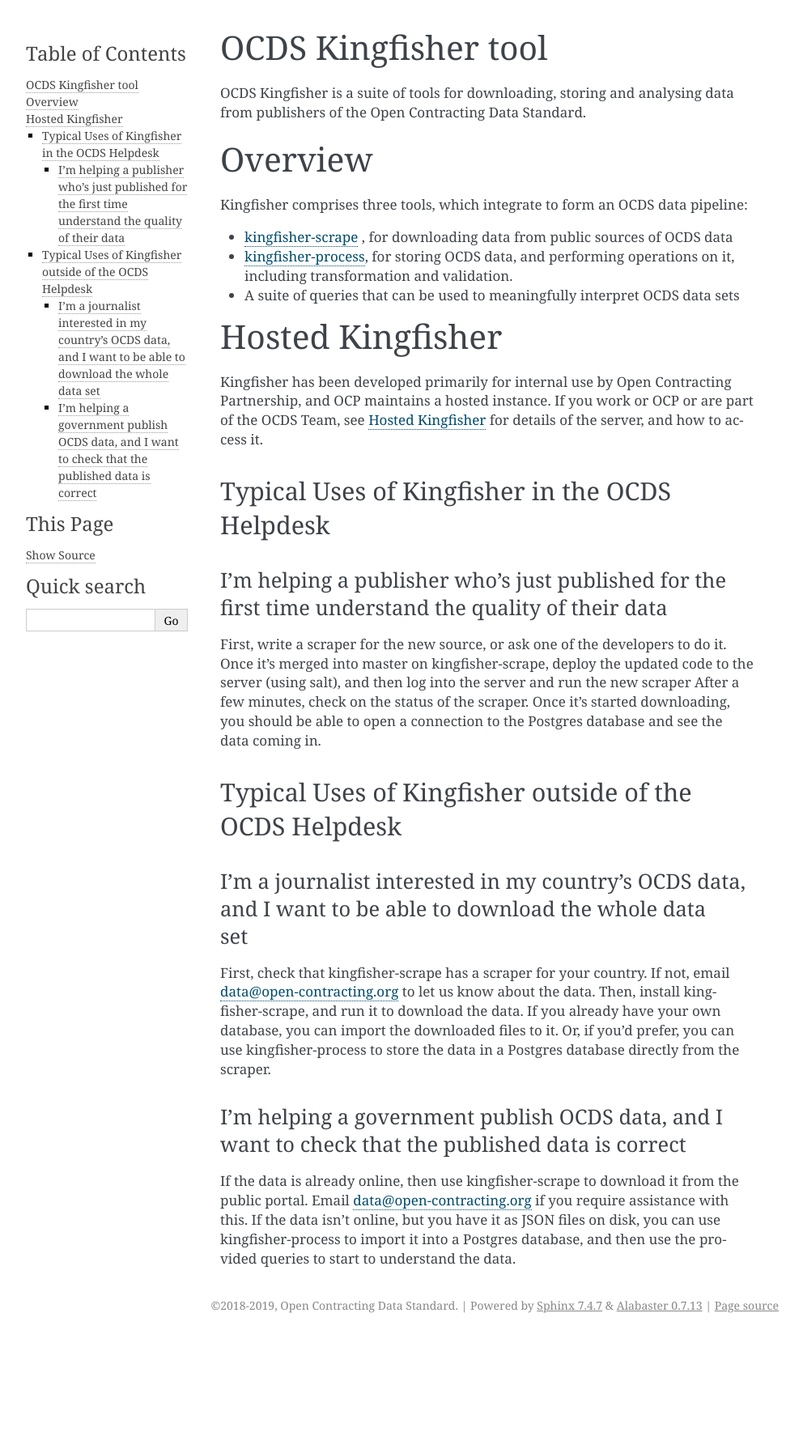
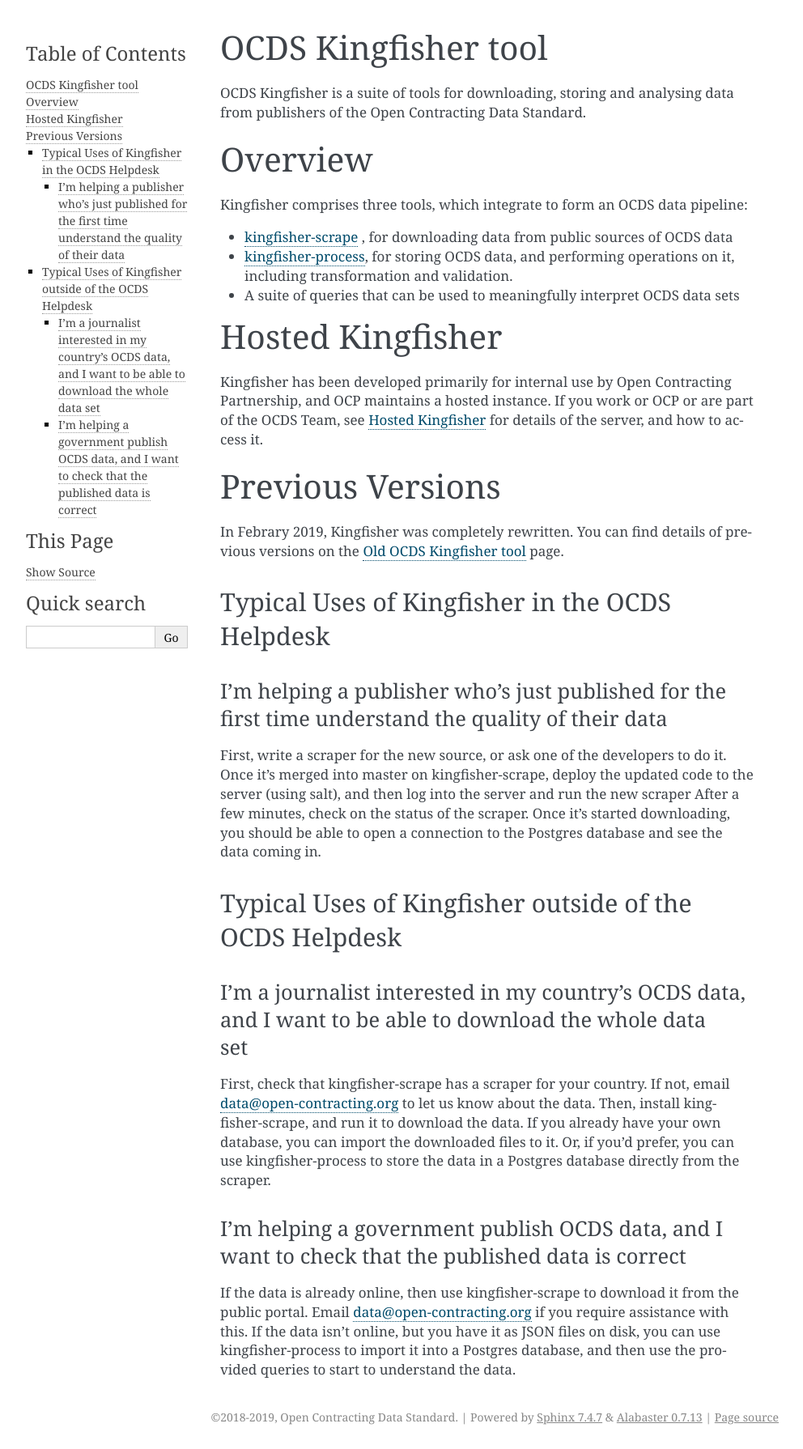
Before and after one commit to open-contracting-archive/kingfisher-vagrant, a Sphinx documentation site: the page built from docs/index.rst, in a window 1280 px wide. Shown: the whole page at 81% size, without its empty margins (148-1140 px from the left). Built offline with Sphinx 7.4.7, drawn with Linux system fonts in a browser that asks for light colours; before the commit the page ends 1652 px from its top, so only the background shows below that.

Commit message:
Updates after review

```diff
--- a/docs/hosted.rst
+++ b/docs/hosted.rst
@@ -8,7 +8,7 @@
 
 The server can be found at 195.201.163.242. You can connect via SSH to run commands, or via a Postgres client to run queries on the database (see below)
 
-There is a development server at ocdskingfisher-dev.default.opendataservices.uk0.bigv.io. If you're involved in the development of new Kingfisher components, you may be asked to log into the dev server to try things out. If so, substitiute the address of the dev server for the address of the live server in the examples below.
+From time to time, we create development servers to try things out before deploying them. If you're involved in the development of new Kingfisher components, you may be asked to log into the dev server to try things out. If so, substitiute the address of the dev server you've been provided with for the address of the live server in the examples below.
 
 Over the course of a typical use of Hosted Kingfisher, you'll need to log in to run scrapers, then log out and back in as a different user to run process operations, and potentially connect to Postgres to carry out database operations.
 
--- a/docs/index.rst
+++ b/docs/index.rst
@@ -15,7 +15,13 @@
 Hosted Kingfisher
 =================
 
-Kingfisher has been developed primarily for internal use by Open Contracting Partnership, and OCP maintains a hosted instance. If you work or OCP or are part of the OCDS Team, see `Hosted Kingfisher <https://ocdskingfisher.readthedocs.io/en/add-overview-dos/hosted.html>`_ for details of the server, and how to access it.
+Kingfisher has been developed primarily for internal use by Open Contracting Partnership, and OCP maintains a hosted instance. If you work or OCP or are part of the OCDS Team, see :doc:`hosted` for details of the server, and how to access it.
+
+Previous Versions
+=================
+
+In Febrary 2019, Kingfisher was completely rewritten. You can find details of previous versions on the :doc:`old` page.
+
 
 Typical Uses of Kingfisher in the OCDS Helpdesk
 -----------------------------------------------
```
Also changed, not shown: other parts of docs/hosted.rst (+1 -1 lines), docs/process.rst (deleted, +0 -11 lines), docs/scrape.rst (deleted, +0 -11 lines).
